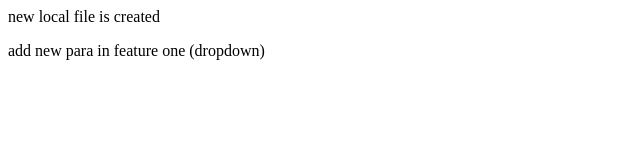
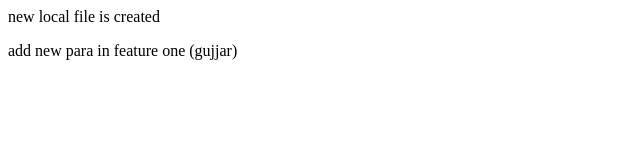
Before and after one commit to kunal-payal/local, a plain HTML site: page index.html in a window 1280 px wide. Shown: the full height of the page, 0-640 px from the left. Drawn offline with Linux system fonts and the light colour scheme.

Commit message:
add gujjar

```diff
--- a/index.html
+++ b/index.html
@@ -1,4 +1,4 @@
 <p>
     new local file is created
 </p>
-<p> add new para in feature one (dropdown)</p>
+<p> add new para in feature one (gujjar)</p>
```
